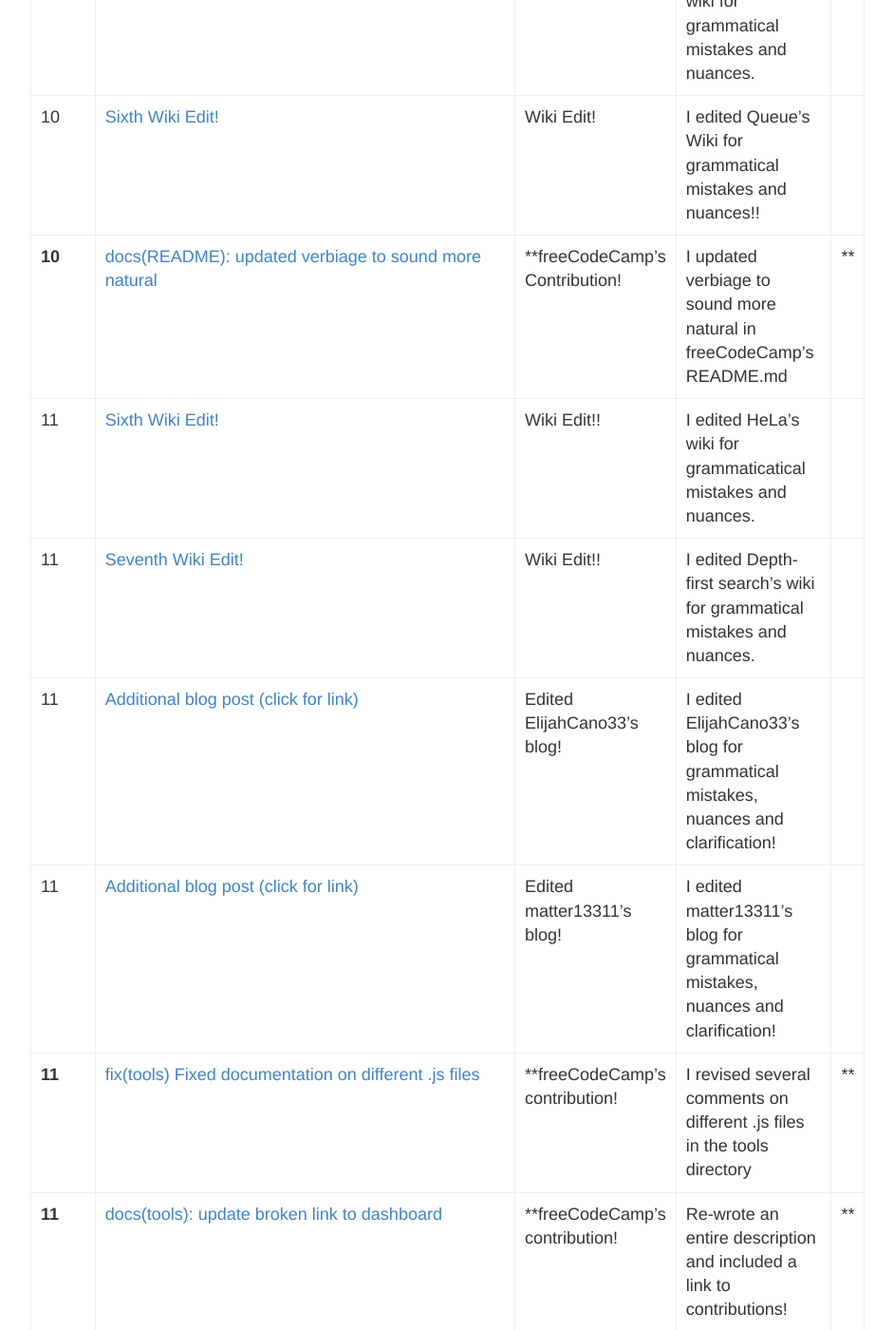
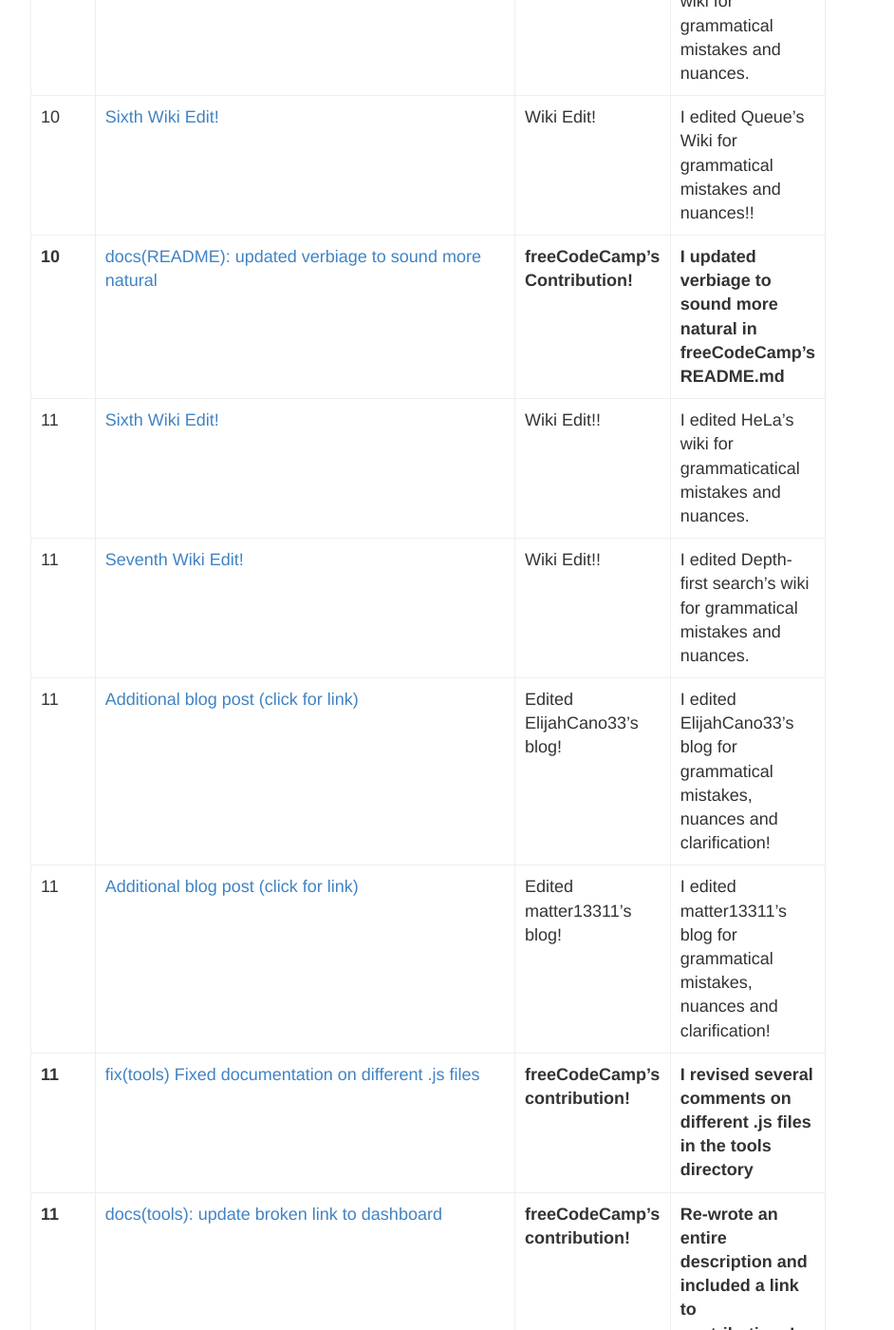
Before and after one commit to hunter-college-ossd-spr-2020/MarceloDamian-weekly, a Jekyll site: the page built from contributions.md, in a window 1280 px wide and 1400 px high, scrolled down 3432 px. Shown: the whole window at 95% size, without its empty margins (248-1190 px from the left). Built offline with Jekyll 4.4.1, drawn with Linux system fonts in a browser that asks for light colours.

```diff
--- a/contributions.md
+++ b/contributions.md
@@ -40,10 +40,10 @@ following the same syntax.
 |  9 |[https://www.openstreetmap.org/changeset/83015029](https://www.openstreetmap.org/changeset/83015029) |Open Street Maps| I added a starbucks coffee shop near Hunter College! |
 | 10 |[Fifth Wiki Edit!](https://en.wikipedia.org/w/index.php?title=Stack_(abstract_data_type)&oldid=952025793) |Wiki Edit!| I edited Stack's wiki for grammatical mistakes and nuances. |
 | 10 |[Sixth Wiki Edit!](https://en.wikipedia.org/w/index.php?title=Queue_(abstract_data_type)&oldid=952026304) |Wiki Edit!| I edited Queue's Wiki for grammatical mistakes and nuances!!|
-| **10** |[docs(README): updated verbiage to sound more natural](https://github.com/freeCodeCamp/freeCodeCamp/pull/38561)|**freeCodeCamp's Contribution!| I updated verbiage to sound more natural in freeCodeCamp's README.md|**
+| **10** |[docs(README): updated verbiage to sound more natural](https://github.com/freeCodeCamp/freeCodeCamp/pull/38561)|**freeCodeCamp's Contribution!**|**I updated verbiage to sound more natural in freeCodeCamp's README.md**|
 | 11 |[Sixth Wiki Edit!](https://en.wikipedia.org/w/index.php?title=HeLa&oldid=953193135) | Wiki Edit!! | I edited HeLa's wiki for grammaticatical mistakes and nuances. |
 | 11 |[Seventh Wiki Edit!](https://en.wikipedia.org/w/index.php?title=Depth-first_search&oldid=953198849)| Wiki Edit!!| I edited Depth-first search's wiki for grammatical mistakes and nuances.|
 | 11 |[Additional blog post (click for link)](https://github.com/hunter-college-ossd-spr-2020/ElijahCano33-weekly/pull/10/files)|Edited ElijahCano33's blog!  | I edited ElijahCano33's blog for grammatical mistakes, nuances and clarification! |
 | 11 |[Additional blog post (click for link)](https://github.com/hunter-college-ossd-spr-2020/matter13311-weekly/pull/3/files)| Edited matter13311's blog!| I edited matter13311's blog for grammatical mistakes, nuances and clarification!  |
-| **11** |[fix(tools) Fixed documentation on different .js files ](https://github.com/freeCodeCamp/freeCodeCamp/pull/38642)|**freeCodeCamp's contribution! | I revised several comments on different .js files in the tools directory|**
-| **11** |[docs(tools): update broken link to dashboard](https://github.com/freeCodeCamp/freeCodeCamp/pull/38643)|**freeCodeCamp's contribution!| Re-wrote an entire description and included a link to contributions!|**
+| **11** |[fix(tools) Fixed documentation on different .js files ](https://github.com/freeCodeCamp/freeCodeCamp/pull/38642)|**freeCodeCamp's contribution!** | **I revised several comments on different .js files in the tools directory**|
+| **11** |[docs(tools): update broken link to dashboard](https://github.com/freeCodeCamp/freeCodeCamp/pull/38643)|**freeCodeCamp's contribution!**| **Re-wrote an entire description and included a link to contributions!**|
```
